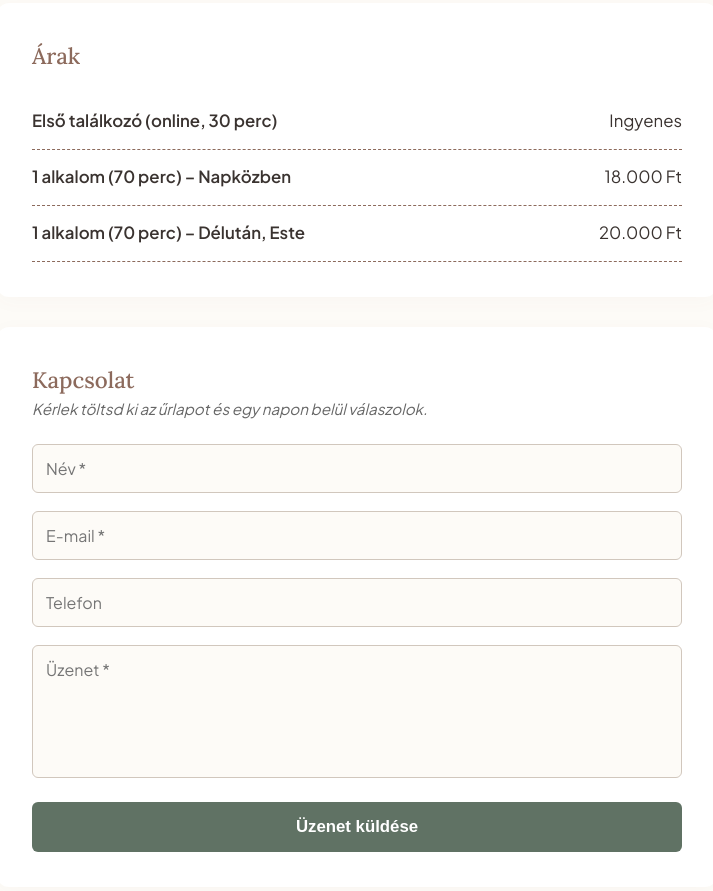
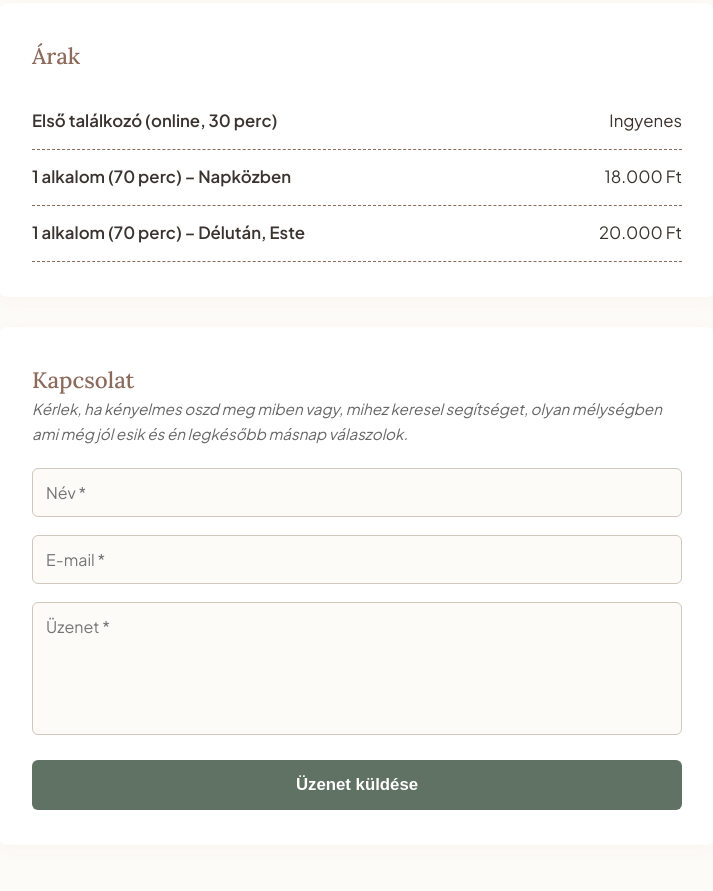
Before and after one commit to erikhun/ideje-gyogyulni, a plain HTML site: page index.html in a window 1280 px wide. Shown: the part 2504-3395 px from the top of the page, without its empty margins (283-996 px from the left). Drawn offline with Linux system fonts and the light colour scheme; a script that the page names is missing.

Commit message:
Update index.html (13)
update Kapcsolat form

```diff
--- a/index.html
+++ b/index.html
@@ -697,7 +697,7 @@
         <h3 style="font-size: 1.4rem;">Kapcsolat</h3>
 
         <p style="font-size: 0.95rem; font-style: italic; margin-top: 0; margin-bottom: 22px; color: #666;">
-            Kérlek töltsd ki az űrlapot és egy napon belül válaszolok.
+            Kérlek, ha kényelmes oszd meg miben vagy, mihez keresel segítséget, olyan mélységben ami még jól esik és én legkésőbb másnap válaszolok.
         </p>
 
         <form action="https://api.web3forms.com/submit" method="POST">
@@ -715,10 +715,6 @@
             </div>
 
             <div class="input-group">
-                <input type="tel" name="phone" placeholder="Telefon" class="form-input">
-            </div>
-
-            <div class="input-group">
                 <textarea name="message" rows="5" placeholder="Üzenet *" required class="form-input" style="resize:none;"></textarea>
             </div>
 
```
